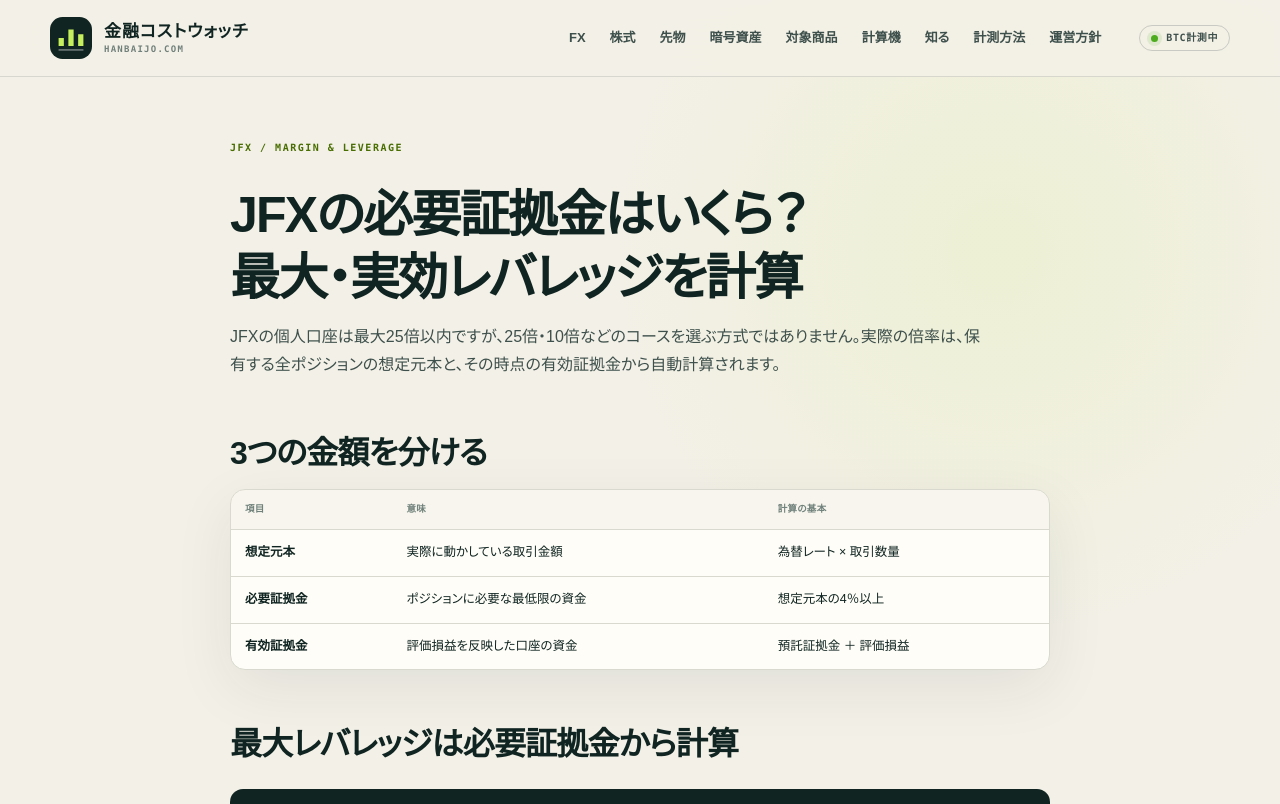
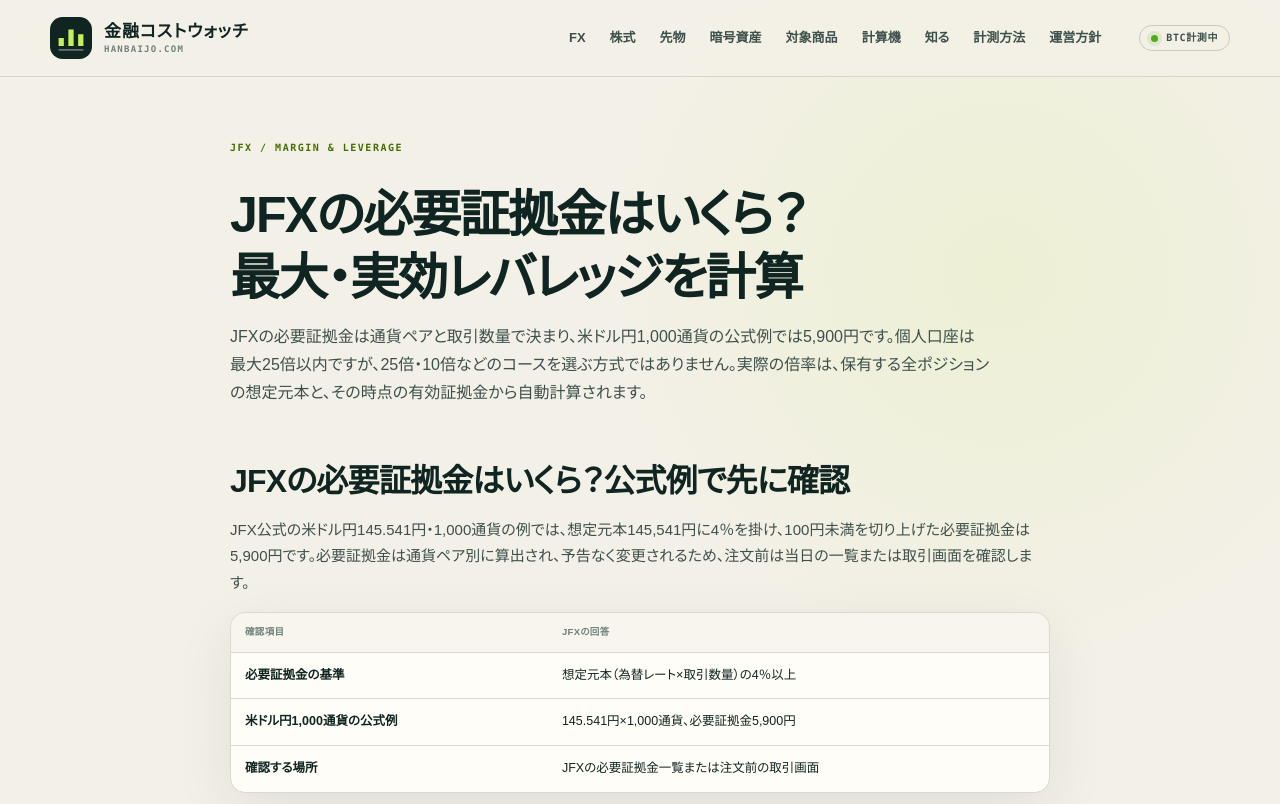
Before and after one commit to mrok18/hanbaijo, a Next.js app: page /articles/jfx-required-margin-leverage in a window 1280 px wide. Shown: the top 804 px of the page. Built offline with nearby package versions, Linux system fonts and the light colour scheme.

Commit message:
seo: clarify jfx required margin intent

```diff
--- a/app/articles/jfx-required-margin-leverage/page.tsx
+++ b/app/articles/jfx-required-margin-leverage/page.tsx
@@ -5,14 +5,22 @@ import { AFFILIATE_OFFERS } from '@/lib/affiliates';
 export const metadata = {
   alternates: { canonical: '/articles/jfx-required-margin-leverage' },
   title: 'JFXの必要証拠金はいくら？最大・実効レバレッジを計算',
-  description: 'JFX MATRIX TRADERの必要証拠金、最大レバレッジ、実効レバレッジの違いを、米ドル円1,000通貨の公式例から計算します。',
+  description: 'JFXの必要証拠金はいくらかを、米ドル円1,000通貨の公式例（5,900円）で確認。最大レバレッジと実効レバレッジの計算、当日の確認方法を整理します。',
 };
 
 export default function Page() {
   return <article>
     <p className="page-kicker">JFX / MARGIN &amp; LEVERAGE</p>
     <h1>JFXの必要証拠金はいくら？<br />最大・実効レバレッジを計算</h1>
-    <p className="lede">JFXの個人口座は最大25倍以内ですが、25倍・10倍などのコースを選ぶ方式ではありません。実際の倍率は、保有する全ポジションの想定元本と、その時点の有効証拠金から自動計算されます。</p>
+    <p className="lede">JFXの必要証拠金は通貨ペアと取引数量で決まり、米ドル円1,000通貨の公式例では5,900円です。個人口座は最大25倍以内ですが、25倍・10倍などのコースを選ぶ方式ではありません。実際の倍率は、保有する全ポジションの想定元本と、その時点の有効証拠金から自動計算されます。</p>
+
+    <h2>JFXの必要証拠金はいくら？公式例で先に確認</h2>
+    <p>JFX公式の米ドル円145.541円・1,000通貨の例では、想定元本145,541円に4％を掛け、100円未満を切り上げた必要証拠金は5,900円です。必要証拠金は通貨ペア別に算出され、予告なく変更されるため、注文前は当日の一覧または取引画面を確認します。</p>
+    <div className="data-panel"><div className="table-scroll"><table className="rates comparison-table"><thead><tr><th>確認項目</th><th>JFXの回答</th></tr></thead><tbody>
+      <tr><td className="ex-name">必要証拠金の基準</td><td>想定元本（為替レート×取引数量）の4％以上</td></tr>
+      <tr><td className="ex-name">米ドル円1,000通貨の公式例</td><td>145.541円×1,000通貨、必要証拠金5,900円</td></tr>
+      <tr><td className="ex-name">確認する場所</td><td>JFXの必要証拠金一覧または注文前の取引画面</td></tr>
+    </tbody></table></div></div>
 
     <h2>3つの金額を分ける</h2>
     <div className="data-panel"><div className="table-scroll"><table className="rates comparison-table"><thead><tr><th>項目</th><th>意味</th><th>計算の基本</th></tr></thead><tbody>
@@ -71,7 +79,7 @@ export default function Page() {
       <li><a href="https://faq.jfx.co.jp/faq/detail?category=34&amp;id=196&amp;site=FX557CTV" target="_blank" rel="noopener noreferrer">JFX FAQ「必要証拠金はいくらですか」</a></li>
       <li><a href="https://faq.jfx.co.jp/faq/detail?category=34&amp;id=190&amp;site=FX557CTV" target="_blank" rel="noopener noreferrer">JFX FAQ「レバレッジはどこで設定できますか」</a></li>
       <li><a href="https://www.jfx.co.jp/trading_rule/loscut/" target="_blank" rel="noopener noreferrer">JFX「ロスカットのルール」</a></li>
-    </ul><p>取引条件は2026年9月8日に公式ページで確認しました。必要証拠金は予告なく変更される場合があるため、注文前に取引画面を確認してください。</p></section>
+    </ul><p>取引条件は2026年9月14日に公式ページで確認しました。必要証拠金は予告なく変更される場合があるため、注文前に取引画面を確認してください。</p></section>
 
     <p><Link href="/articles/jfx-lot-trade-unit">JFXの1Lotと通貨数の例外を見る →</Link></p>
     <p><Link href="/articles/jfx-losscut-margin-shortage">ロスカットと不足金のルールを見る →</Link></p>
```
